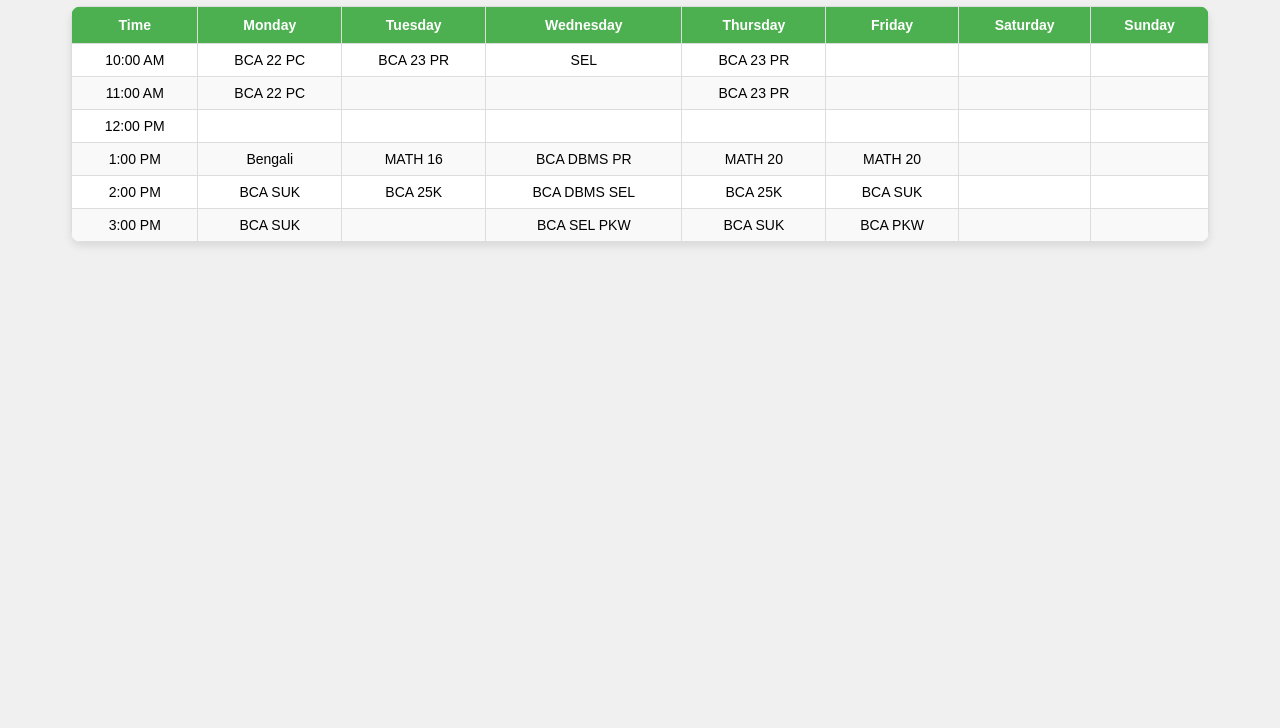
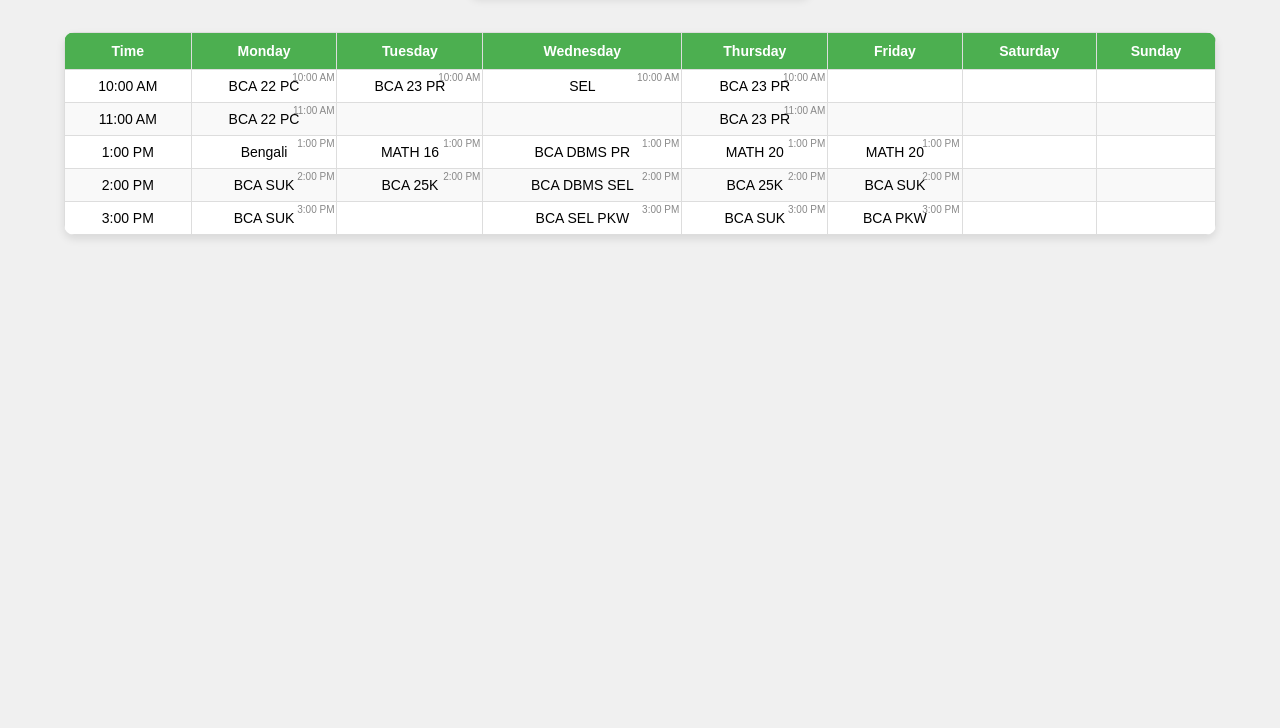
Before and after one commit to RoyRoki/siliguricollege, a plain HTML site: page index.html in a window 1280 px wide. Shown: the part 72-800 px from the top of the page. Drawn offline with Linux system fonts and the light colour scheme.

Commit message:
update all3

```diff
--- a/index.html
+++ b/index.html
@@ -25,61 +25,51 @@
             <tbody>
                 <tr>
                     <td>10:00 AM</td>
-                    <td>BCA 22 PC</td>
-                    <td>BCA 23 PR</td>
-                    <td>SEL</td>
-                    <td>BCA 23 PR</td>
+                    <td data-day="Monday" data-time="10:00 AM">BCA 22 PC</td>
+                    <td data-day="Tuesday" data-time="10:00 AM">BCA 23 PR</td>
+                    <td data-day="Wednesday" data-time="10:00 AM">SEL</td>
+                    <td data-day="Thursday" data-time="10:00 AM">BCA 23 PR</td>
                     <td></td>
                     <td></td>
                     <td></td>
                 </tr>
                 <tr>
                     <td>11:00 AM</td>
-                    <td>BCA 22 PC</td>
+                    <td data-day="Monday" data-time="11:00 AM">BCA 22 PC</td>
                     <td></td>
                     <td></td>
-                    <td>BCA 23 PR</td>
-                    <td></td>
-                    <td></td>
-                    <td></td>
-                </tr>
-                <tr>
-                    <td>12:00 PM</td>
-                    <td></td>
-                    <td></td>
-                    <td></td>
-                    <td></td>
+                    <td data-day="Thursday" data-time="11:00 AM">BCA 23 PR</td>
                     <td></td>
                     <td></td>
                     <td></td>
                 </tr>
                 <tr>
                     <td>1:00 PM</td>
-                    <td>Bengali</td>
-                    <td>MATH 16</td>
-                    <td>BCA DBMS PR</td>
-                    <td>MATH 20</td>
-                    <td>MATH 20</td>
+                    <td data-day="Monday" data-time="1:00 PM">Bengali</td>
+                    <td data-day="Tuesday" data-time="1:00 PM">MATH 16</td>
+                    <td data-day="Wednesday" data-time="1:00 PM">BCA DBMS PR</td>
+                    <td data-day="Thursday" data-time="1:00 PM">MATH 20</td>
+                    <td data-day="Friday" data-time="1:00 PM">MATH 20</td>
                     <td></td>
                     <td></td>
                 </tr>
                 <tr>
                     <td>2:00 PM</td>
-                    <td>BCA SUK</td>
-                    <td>BCA 25K</td>
-                    <td>BCA DBMS SEL</td>
-                    <td>BCA 25K</td>
-                    <td>BCA SUK</td>
+                    <td data-day="Monday" data-time="2:00 PM">BCA SUK</td>
+                    <td data-day="Tuesday" data-time="2:00 PM">BCA 25K</td>
+                    <td data-day="Wednesday" data-time="2:00 PM">BCA DBMS SEL</td>
+                    <td data-day="Thursday" data-time="2:00 PM">BCA 25K</td>
+                    <td data-day="Friday" data-time="2:00 PM">BCA SUK</td>
                     <td></td>
                     <td></td>
                 </tr>
                 <tr>
                     <td>3:00 PM</td>
-                    <td>BCA SUK</td>
+                    <td data-day="Monday" data-time="3:00 PM">BCA SUK</td>
                     <td></td>
-                    <td>BCA SEL PKW</td>
-                    <td>BCA SUK</td>
-                    <td>BCA PKW</td>
+                    <td data-day="Wednesday" data-time="3:00 PM">BCA SEL PKW</td>
+                    <td data-day="Thursday" data-time="3:00 PM">BCA SUK</td>
+                    <td data-day="Friday" data-time="3:00 PM">BCA PKW</td>
                     <td></td>
                     <td></td>
                 </tr>
--- a/script.js
+++ b/script.js
@@ -19,10 +19,9 @@ const classTimetable = [
     { day: 'Friday', time: '1:00 PM', subject: 'MATH 20' },
     { day: 'Friday', time: '2:00 PM', subject: 'BCA SUK' },
     { day: 'Friday', time: '3:00 PM', subject: 'BCA PKW' }
-    // Add more classes if needed
 ];
 
-// Function to check the current day and time and remind about class
+// Function to check the current day and time, highlight the subject, and update the header
 function checkClassReminder() {
     const currentTime = new Date();
     const currentDay = currentTime.toLocaleString('en-us', { weekday: 'long' });
@@ -31,11 +30,33 @@ function checkClassReminder() {
     const currentAMPM = currentHour >= 12 ? 'PM' : 'AM';
     const currentFormattedTime = `${(currentHour % 12 || 12)}:${currentMinute.toString().padStart(2, '0')} ${currentAMPM}`;
 
+    let classFound = false;
+
     classTimetable.forEach(classItem => {
+        const cells = document.querySelectorAll(`td[data-day="${classItem.day}"][data-time="${classItem.time}"]`);
+
+        // Remove previous highlights
+        cells.forEach(cell => {
+            cell.classList.remove('highlight');
+        });
+
+        // Check if the current time matches the class time
         if (classItem.day === currentDay && classItem.time === currentFormattedTime) {
-            alert(`Reminder: Your ${classItem.subject} class is starting now!`);
+            // Highlight the corresponding table cell
+            cells.forEach(cell => {
+                cell.classList.add('highlight');
+            });
+
+            // Update the header with the current class
+            document.querySelector('h1').innerText = `Current Class: ${classItem.subject}`;
+            classFound = true;
         }
     });
+
+    // Reset the header if no class is found
+    if (!classFound) {
+        document.querySelector('h1').innerText = "College Timetable Reminder";
+    }
 }
 
 // Check for class reminder every minute
@@ -43,3 +64,6 @@ setInterval(checkClassReminder, 60000);
 
 // Log current time for debugging purposes
 console.log(new Date().toLocaleString());
+
+// Run the check immediately on page load
+checkClassReminder();
--- a/style.css
+++ b/style.css
@@ -2,11 +2,19 @@ body {
     font-family: Arial, sans-serif;
     text-align: center;
     background-color: #f0f0f0;
+    margin: 0;
+    padding: 0;
 }
 
 h1 {
     color: #333;
     margin-top: 20px;
+    font-size: 24px;
+    padding: 10px;
+    background-color: #fff;
+    box-shadow: 0 4px 8px rgba(0, 0, 0, 0.1);
+    border-radius: 10px;
+    display: inline-block;
 }
 
 .timetable {
@@ -15,13 +23,12 @@ h1 {
     background-color: white;
     box-shadow: 0 4px 8px rgba(0, 0, 0, 0.1);
     border-radius: 10px;
+    overflow: hidden;
 }
 
 table {
     width: 100%;
     border-collapse: collapse;
-    border-radius: 10px;
-    overflow: hidden;
 }
 
 thead th {
@@ -49,6 +56,14 @@ tbody td {
     position: relative;
 }
 
+/* Highlight the current class */
+.highlight {
+    background-color: yellow;
+    color: black;
+    font-weight: bold;
+}
+
+/* Styling the time in the corner (optional) */
 tbody td::after {
     content: attr(data-time);
     position: absolute;
```
